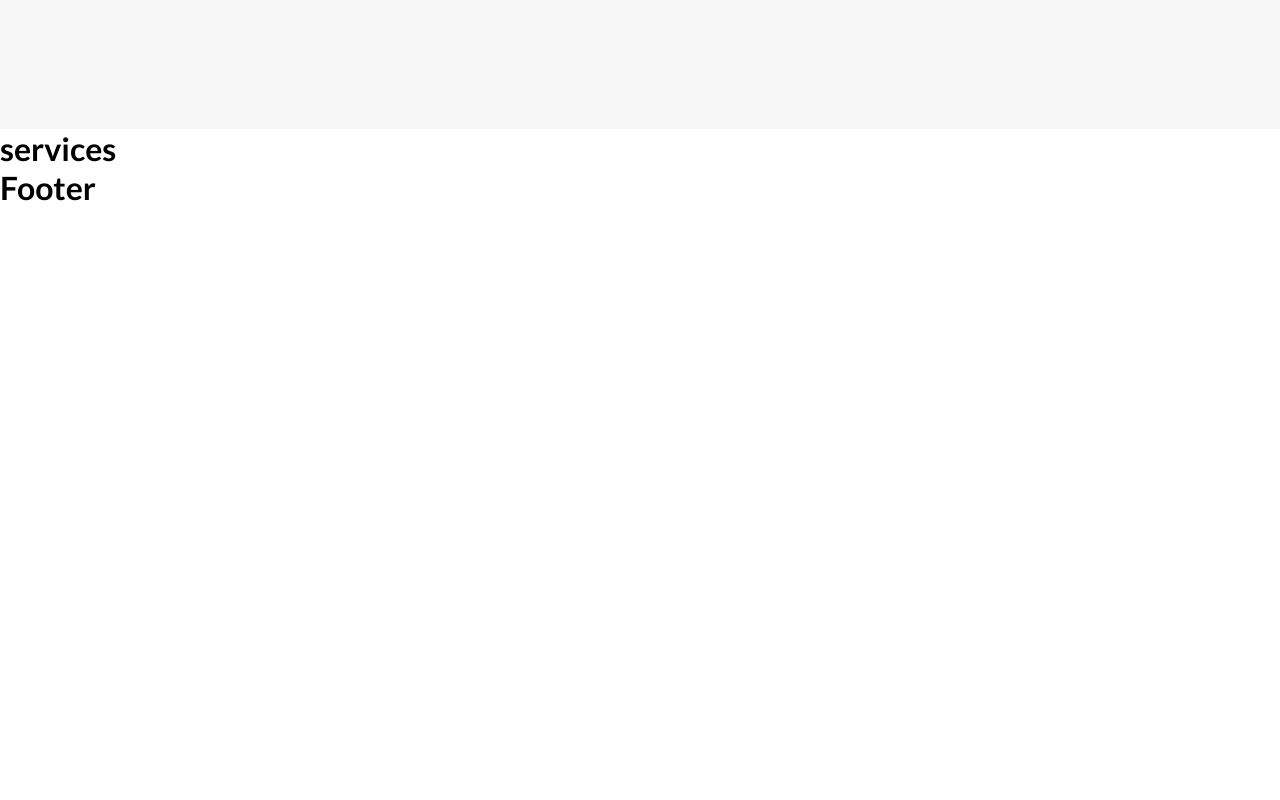
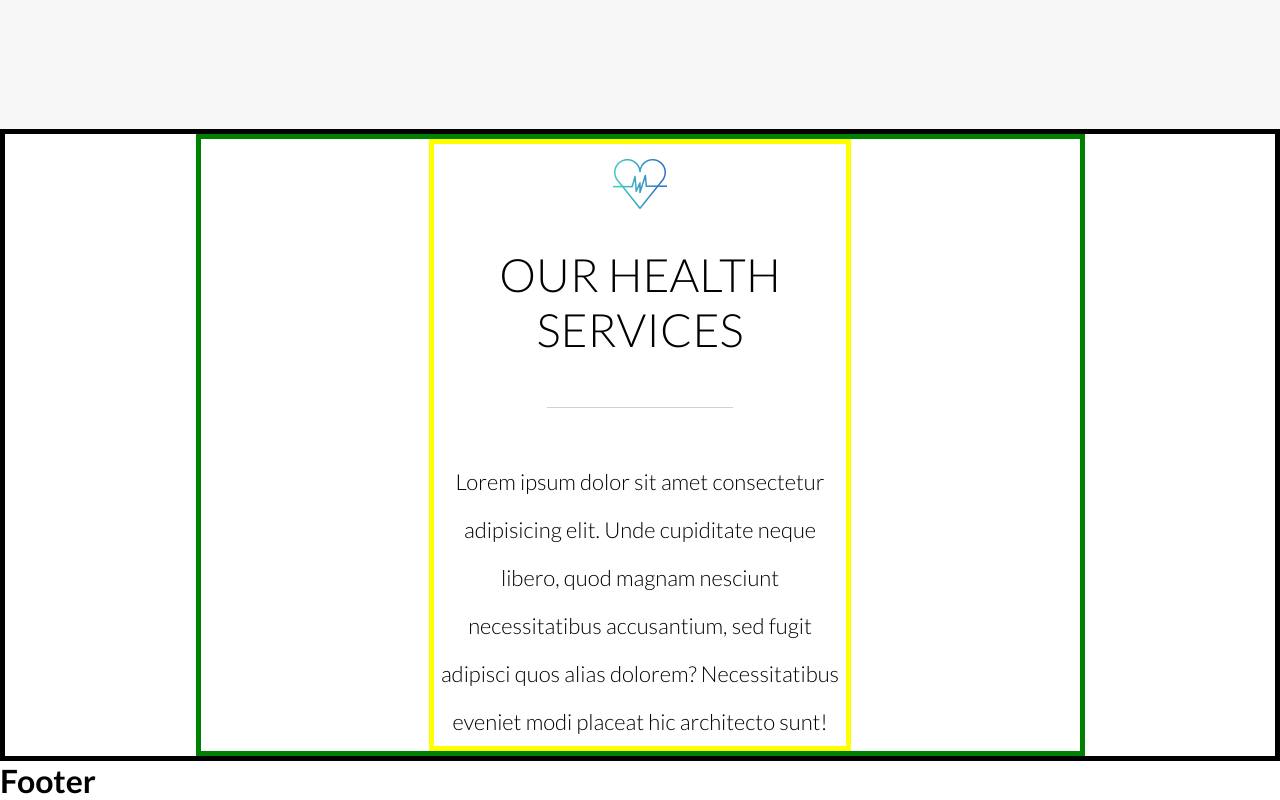
Before and after one commit to eliaraguso/proj-html-vuejs, a Vue app: page / in a window 1280 px wide. Shown: the part 3497-4297 px from the top of the page. Before the commit the page ends 3704 px from the top, so only its background shows below. Built offline with nearby package versions, Linux system fonts and the light colour scheme.

Commit message:
creata Section services + aggiunta Section services top

```diff
--- a/src/components/Services-section.vue
+++ b/src/components/Services-section.vue
@@ -1,13 +1,59 @@
 <template>
-  <h1>services</h1>
+  <section id="services-section">
+    <div class="container">
+      <div id="services-top">
+        <img src="../assets/img/icon-6.png" alt="" />
+
+      <h2>OUR HEALTH SERVICES</h2>
+      <div class="separator"></div>
+      <h3>
+        Lorem ipsum dolor sit amet consectetur adipisicing elit. Unde cupiditate
+        neque libero, quod magnam nesciunt necessitatibus accusantium, sed fugit
+        adipisci quos alias dolorem? Necessitatibus eveniet modi placeat hic
+        architecto sunt!
+      </h3>
+      </div>
+      <div id="services-bottom"></div>
+    </div>
+  </section>
 </template>
 
 <script>
 export default {
-
-}
+  name: "Services",
+};
 </script>
 
 <style lang="scss" scoped>
-
+// Services section
+#services-section {
+    border: 5px solid;
+  .container {
+    border: 5px solid green;
+    width: 70%;
+    margin: auto;
+    text-align: center;
+    #services-top {
+        border: 5px solid yellow;
+        width: 48%;
+        margin: auto;
+        .separator {
+    border-bottom: 1px solid;
+    width: 45%;
+    margin: 50px auto;
+    border-color: #d1d1d1;
+  }
+  h2 {
+    font-size: 46px;
+    font-weight: 300;
+    padding-top: 20px;
+  }
+  h3 {
+    font-size: 22px;
+    font-weight: 300;
+    line-height: 48px;
+  }
+    }
+  }
+}
 </style>
```
